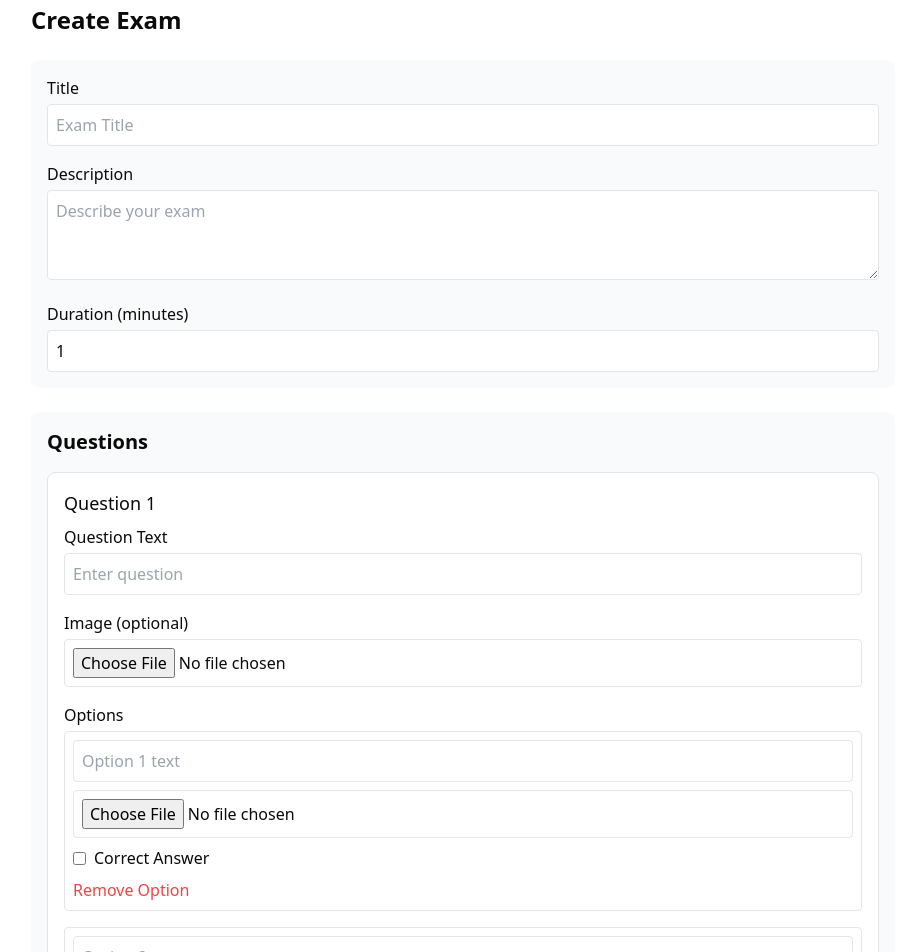
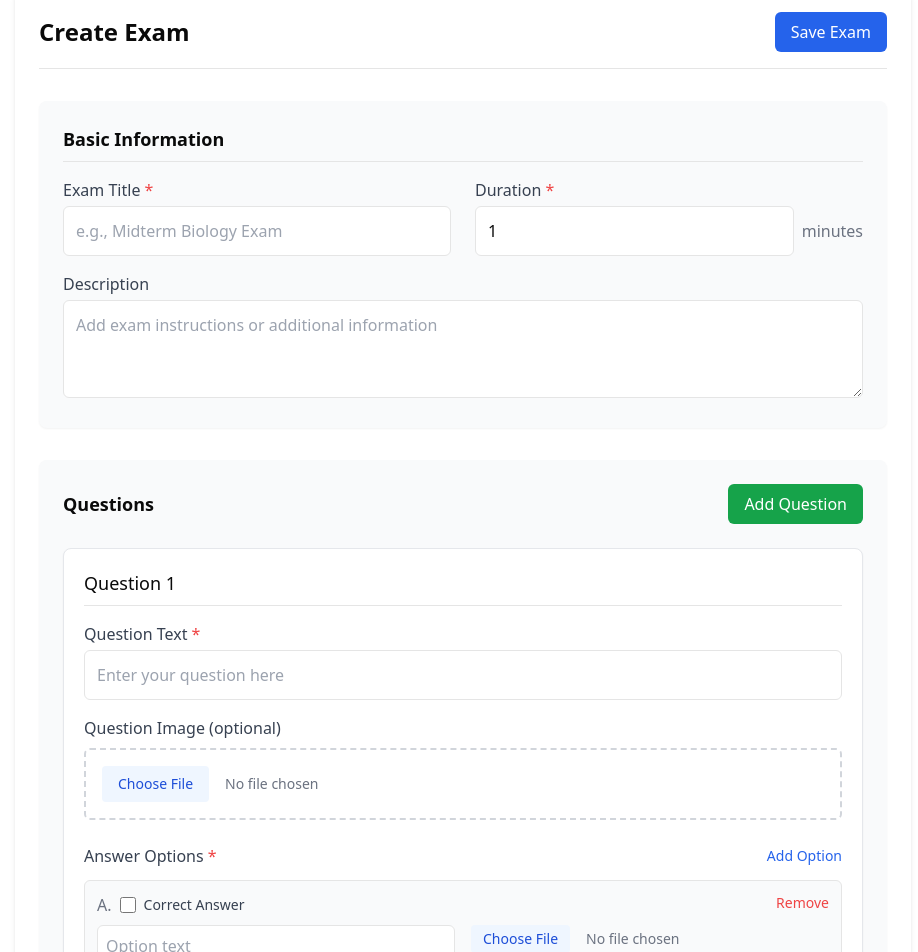
Before and after one commit to cameradekho/mcq-hell, a Next.js app: page /add-exam in a window 1280 px wide. Shown: the part 60-1012 px from the top of the page, without its empty margins (177-1095 px from the left). Built offline with nearby package versions, Linux system fonts and the light colour scheme; no server answers; sample sign-in values are in the browser's storage.

Commit message:
refractor

```diff
--- a/src/components/questions.tsx
+++ b/src/components/questions.tsx
@@ -147,18 +147,32 @@ export const Questions = (props: QuestionProps) => {
   };
 
   return (
-    <div className="p-4 max-w-4xl mx-auto">
-      <form onSubmit={handleSubmit(onSubmit)} className="space-y-6">
-        <h1 className="text-2xl font-bold mb-6">Create Exam</h1>
+    <div className="p-6 max-w-4xl mx-auto bg-white shadow-md rounded-lg">
+      <form onSubmit={handleSubmit(onSubmit)} className="space-y-8">
+        <div className="flex items-center justify-between border-b pb-4">
+          <h1 className="text-2xl font-bold">Create Exam</h1>
+          <button
+            type="submit"
+            className="px-4 py-2 bg-blue-600 text-white rounded-md hover:bg-blue-700 transition-colors flex items-center gap-2"
+          >
+            <span>Save Exam</span>
+          </button>
+        </div>
 
         {/* Basic Information */}
-        <div className="bg-gray-50 p-4 rounded-lg space-y-4">
+        <div className="bg-gray-50 p-6 rounded-lg space-y-4 shadow-sm">
+          <h2 className="text-lg font-semibold border-b pb-2 mb-4">
+            Basic Information
+          </h2>
+          <div className="grid grid-cols-1 md:grid-cols-2 gap-6">
             <div>
-            <label className="block mb-1 font-medium">Title</label>
+              <label className="block mb-1 font-medium text-gray-700">
+                Exam Title <span className="text-red-500">*</span>
+              </label>
               <input
                 {...register("title")}
-              className="w-full border p-2 rounded"
-              placeholder="Exam Title"
+                className="w-full border p-3 rounded-md focus:ring-2 focus:ring-blue-500 focus:border-blue-500 transition-all"
+                placeholder="e.g., Midterm Biology Exam"
               />
               {errors.title && (
                 <p className="text-red-500 text-sm mt-1">
@@ -168,11 +182,35 @@ export const Questions = (props: QuestionProps) => {
             </div>
 
             <div>
-            <label className="block mb-1 font-medium">Description</label>
+              <label className="block mb-1 font-medium text-gray-700">
+                Duration <span className="text-red-500">*</span>
+              </label>
+              <div className="flex items-center">
+                <input
+                  type="number"
+                  min={1}
+                  {...register("duration", { valueAsNumber: true })}
+                  className="w-full border p-3 rounded-md focus:ring-2 focus:ring-blue-500 focus:border-blue-500 transition-all"
+                  placeholder="60"
+                />
+                <span className="ml-2 text-gray-500">minutes</span>
+              </div>
+              {errors.duration && (
+                <p className="text-red-500 text-sm mt-1">
+                  {errors.duration.message}
+                </p>
+              )}
+            </div>
+          </div>
+
+          <div>
+            <label className="block mb-1 font-medium text-gray-700">
+              Description
+            </label>
             <textarea
               {...register("description")}
-              className="w-full border p-2 rounded"
-              placeholder="Describe your exam"
+              className="w-full border p-3 rounded-md focus:ring-2 focus:ring-blue-500 focus:border-blue-500 transition-all"
+              placeholder="Add exam instructions or additional information"
               rows={3}
             />
             {errors.description && (
@@ -181,36 +219,52 @@ export const Questions = (props: QuestionProps) => {
               </p>
             )}
           </div>
-
-          <div>
-            <label className="block mb-1 font-medium">Duration (minutes)</label>
-            <input
-              type="number"
-              min={1}
-              {...register("duration", { valueAsNumber: true })}
-              className="w-full border p-2 rounded"
-              placeholder="Duration in minutes"
-            />
-            {errors.duration && (
-              <p className="text-red-500 text-sm mt-1">
-                {errors.duration.message}
-              </p>
-            )}
-          </div>
         </div>
 
         {/* Questions Section */}
-        <div className="bg-gray-50 p-4 rounded-lg">
-          <h2 className="text-xl font-semibold mb-4">Questions</h2>
+        <div className="bg-gray-50 p-6 rounded-lg shadow-sm">
+          <div className="flex justify-between items-center mb-6">
+            <h2 className="text-lg font-semibold">Questions</h2>
+            <button
+              type="button"
+              onClick={() =>
+                appendQuestion({
+                  question: "",
+                  options: [
+                    { text: "", image: "" },
+                    { text: "", image: "" },
+                    { text: "All of the above", image: "" },
+                    { text: "None of the above", image: "" },
+                  ],
+                  answer: "",
+                })
+              }
+              className="px-4 py-2 bg-green-600 text-white rounded-md hover:bg-green-700 transition-colors flex items-center gap-1"
+            >
+              <span>Add Question</span>
+            </button>
+          </div>
+
           {errors.questions?.message && (
-            <p className="text-red-500 text-sm mb-2">
-              {errors.questions.message}
-            </p>
+            <div className="p-3 bg-red-50 border border-red-200 rounded-md mb-4">
+              <p className="text-red-600 text-sm">{errors.questions.message}</p>
+            </div>
           )}
 
+          {questionFields.length === 0 ? (
+            <div className="text-center py-8 border-2 border-dashed rounded-lg">
+              <p className="text-gray-500">
+                No questions added yet. Click "Add Question" to start.
+              </p>
+            </div>
+          ) : (
+            <div className="space-y-6">
               {questionFields.map((field, questionIndex) => (
-            <div key={field.id} className="border p-4 rounded-lg mb-4 bg-white">
-              <div className="flex justify-between items-center mb-2">
+                <div
+                  key={field.id}
+                  className="border border-gray-200 p-5 rounded-lg mb-4 bg-white shadow-sm"
+                >
+                  <div className="flex justify-between items-center mb-4 pb-2 border-b">
                     <h3 className="text-lg font-medium">
                       Question {questionIndex + 1}
                     </h3>
@@ -218,19 +272,21 @@ export const Questions = (props: QuestionProps) => {
                       <button
                         type="button"
                         onClick={() => removeQuestion(questionIndex)}
-                    className="text-red-500 hover:text-red-700"
+                        className="text-red-500 hover:text-red-700 transition-colors p-1 rounded-full hover:bg-red-50"
                       >
-                    Remove
+                        Remove Question
                       </button>
                     )}
                   </div>
 
                   <div className="mb-4">
-                <label className="block mb-1 font-medium">Question Text</label>
+                    <label className="block mb-1 font-medium text-gray-700">
+                      Question Text <span className="text-red-500">*</span>
+                    </label>
                     <input
                       {...register(`questions.${questionIndex}.question`)}
-                  className="w-full border p-2 rounded"
-                  placeholder="Enter question"
+                      className="w-full border p-3 rounded-md focus:ring-2 focus:ring-blue-500 focus:border-blue-500"
+                      placeholder="Enter your question here"
                     />
                     {errors.questions?.[questionIndex]?.question && (
                       <p className="text-red-500 text-sm mt-1">
@@ -240,10 +296,30 @@ export const Questions = (props: QuestionProps) => {
                   </div>
 
                   {/* Images Upload */}
-              <div className="mb-4">
-                <label className="block mb-1 font-medium">
-                  Image (optional)
+                  <div className="mb-6">
+                    <label className="block mb-2 font-medium text-gray-700">
+                      Question Image (optional)
                     </label>
+                    <div className="flex items-center space-x-4">
+                      {watch(`questions.${questionIndex}.image`) ? (
+                        <div className="relative">
+                          <img
+                            src={watch(`questions.${questionIndex}.image`)}
+                            alt="Preview"
+                            className="w-32 h-32 object-cover rounded-md border"
+                          />
+                          <button
+                            type="button"
+                            onClick={() =>
+                              setValue(`questions.${questionIndex}.image`, "")
+                            }
+                            className="absolute -top-2 -right-2 bg-red-500 text-white rounded-full p-1 text-xs hover:bg-red-600"
+                          >
+                            ✕
+                          </button>
+                        </div>
+                      ) : (
+                        <div className="border-2 border-dashed border-gray-300 rounded-md p-4 w-full">
                           <input
                             type="file"
                             accept="image/*"
@@ -260,33 +336,42 @@ export const Questions = (props: QuestionProps) => {
                                 reader.readAsDataURL(file);
                               }
                             }}
-                  className="w-full border p-2 rounded"
+                            className="w-full text-sm text-gray-500 file:mr-4 file:py-2 file:px-4 file:rounded file:border-0 file:text-sm file:bg-blue-50 file:text-blue-700 hover:file:bg-blue-100"
                           />
-
-                {/* Preview the uploaded image */}
-                {watch(`questions.${questionIndex}.image`) && (
-                  <div className="mt-2 relative">
-                    <img
-                      src={watch(`questions.${questionIndex}.image`)}
-                      alt="Preview"
-                      className="w-32 h-32 object-cover rounded-md"
-                    />
-                    <button
-                      type="button"
-                      onClick={() =>
-                        setValue(`questions.${questionIndex}.image`, "")
-                      }
-                      className="absolute top-0 right-0 bg-red-500 text-white rounded-full p-1 text-xs hover:bg-red-600"
-                    >
-                      ✕
-                    </button>
                         </div>
                       )}
+                    </div>
                   </div>
 
                   {/* Options */}
                   <div className="mb-4">
-                <label className="block mb-1 font-medium">Options</label>
+                    <div className="flex justify-between items-center mb-3">
+                      <label className="block font-medium text-gray-700">
+                        Answer Options <span className="text-red-500">*</span>
+                      </label>
+                      <Controller
+                        control={control}
+                        name={`questions.${questionIndex}.options`}
+                        render={({ field }) => (
+                          <button
+                            type="button"
+                            onClick={() => {
+                              const newOptions = [...field.value];
+                              newOptions.push({
+                                text: "",
+                                image: "",
+                                isCorrect: false,
+                              });
+                              field.onChange(newOptions);
+                            }}
+                            className="text-sm text-blue-600 hover:text-blue-800 flex items-center"
+                          >
+                            <span>Add Option</span>
+                          </button>
+                        )}
+                      />
+                    </div>
+
                     <Controller
                       control={control}
                       name={`questions.${questionIndex}.options`}
@@ -295,21 +380,86 @@ export const Questions = (props: QuestionProps) => {
                           {field.value.map((option, optionIndex) => (
                             <div
                               key={optionIndex}
-                          className="space-y-2 border p-2 rounded"
+                              className="p-3 border rounded-md bg-gray-50 hover:bg-gray-100 transition-colors"
                             >
+                              <div className="flex items-start justify-between mb-2">
+                                <div className="flex items-center">
+                                  <span className="font-medium text-gray-500 mr-2">
+                                    {String.fromCharCode(65 + optionIndex)}.
+                                  </span>
+                                  <input
+                                    type="checkbox"
+                                    id={`correct-${questionIndex}-${optionIndex}`}
+                                    checked={option.isCorrect || false}
+                                    onChange={(e) => {
+                                      const newOptions = [...field.value];
+                                      newOptions[optionIndex].isCorrect =
+                                        e.target.checked;
+                                      field.onChange(newOptions);
+                                    }}
+                                    className="mr-2 h-4 w-4 text-blue-600 focus:ring-blue-500"
+                                  />
+                                  <label
+                                    htmlFor={`correct-${questionIndex}-${optionIndex}`}
+                                    className="text-sm font-medium text-gray-700"
+                                  >
+                                    Correct Answer
+                                  </label>
+                                </div>
+
+                                {field.value.length > 2 && (
+                                  <button
+                                    type="button"
+                                    onClick={() => {
+                                      const newOptions = [...field.value];
+                                      newOptions.splice(optionIndex, 1);
+                                      field.onChange(newOptions);
+                                    }}
+                                    className="text-red-500 hover:text-red-700 text-sm"
+                                  >
+                                    Remove
+                                  </button>
+                                )}
+                              </div>
+
+                              <div className="grid grid-cols-1 md:grid-cols-2 gap-4 mt-2">
                                 {/* Text input for option */}
+                                <div>
                                   <input
                                     value={option.text || ""}
                                     onChange={(e) => {
                                       const newOptions = [...field.value];
-                              newOptions[optionIndex].text = e.target.value;
+                                      newOptions[optionIndex].text =
+                                        e.target.value;
                                       field.onChange(newOptions);
                                     }}
-                            className="w-full border p-2 rounded"
-                            placeholder={`Option ${optionIndex + 1} text`}
+                                    className="w-full border p-2 rounded-md"
+                                    placeholder={`Option text`}
                                   />
+                                </div>
 
                                 {/* Image upload */}
+                                <div>
+                                  {option.image ? (
+                                    <div className="relative inline-block">
+                                      <img
+                                        src={option.image}
+                                        alt="Option preview"
+                                        className="h-16 object-cover rounded-md border"
+                                      />
+                                      <button
+                                        type="button"
+                                        onClick={() => {
+                                          const newOptions = [...field.value];
+                                          newOptions[optionIndex].image = "";
+                                          field.onChange(newOptions);
+                                        }}
+                                        className="absolute -top-2 -right-2 bg-red-500 text-white rounded-full p-1 text-xs hover:bg-red-600"
+                                      >
+                                        ✕
+                                      </button>
+                                    </div>
+                                  ) : (
                                     <input
                                       type="file"
                                       accept="image/*"
@@ -326,85 +476,22 @@ export const Questions = (props: QuestionProps) => {
                                           reader.readAsDataURL(file);
                                         }
                                       }}
-                            className="w-full border p-2 rounded"
+                                      className="w-full text-sm text-gray-500 file:mr-4 file:py-1 file:px-3 file:rounded file:border-0 file:text-sm file:bg-blue-50 file:text-blue-700"
                                     />
-
-                          {/* Preview uploaded image */}
-                          {option.image && (
-                            <div className="relative">
-                              <img
-                                src={option.image}
-                                alt="Option preview"
-                                className="w-32 h-32 object-cover rounded-md"
-                              />
-                              <button
-                                type="button"
-                                onClick={() => {
-                                  const newOptions = [...field.value];
-                                  newOptions[optionIndex].image = "";
-                                  field.onChange(newOptions);
-                                }}
-                                className="absolute top-0 right-0 bg-red-500 text-white rounded-full p-1 text-xs hover:bg-red-600"
-                              >
-                                ✕
-                              </button>
+                                  )}
                                 </div>
-                          )}
-
-                          {/* Correct Answer Checkbox */}
-                          <label className="flex items-center space-x-2">
-                            <input
-                              type="checkbox"
-                              checked={option.isCorrect || false}
-                              onChange={(e) => {
-                                const newOptions = [...field.value];
-                                newOptions[optionIndex].isCorrect =
-                                  e.target.checked;
-                                field.onChange(newOptions);
-                              }}
-                            />
-                            <span>Correct Answer</span>
-                          </label>
-
-                          {/* Remove Option */}
-                          {field.value.length > 2 && (
-                            <button
-                              type="button"
-                              onClick={() => {
-                                const newOptions = [...field.value];
-                                newOptions.splice(optionIndex, 1);
-                                field.onChange(newOptions);
-                              }}
-                              className="text-red-500 hover:text-red-700"
-                            >
-                              Remove Option
-                            </button>
-                          )}
+                              </div>
                             </div>
                           ))}
 
                           {errors.questions?.[questionIndex]?.options && (
                             <p className="text-red-500 text-sm">
-                          {errors.questions[questionIndex]?.options?.message}
+                              {
+                                errors.questions[questionIndex]?.options
+                                  ?.message
+                              }
                             </p>
                           )}
-
-                      {/* Add Option Button */}
-                      <button
-                        type="button"
-                        onClick={() => {
-                          const newOptions = [...field.value];
-                          newOptions.push({
-                            text: "",
-                            image: "",
-                            isCorrect: false,
-                          });
-                          field.onChange(newOptions);
-                        }}
-                        className="text-green-500 hover:text-green-700"
-                      >
-                        Add Option
-                      </button>
                         </div>
                       )}
                     />
@@ -423,7 +510,10 @@ export const Questions = (props: QuestionProps) => {
                   />
                 </div>
               ))}
+            </div>
+          )}
 
+          {questionFields.length > 0 && (
             <button
               type="button"
               onClick={() =>
@@ -438,18 +528,27 @@ export const Questions = (props: QuestionProps) => {
                   answer: "",
                 })
               }
-            className="mt-2 px-4 py-2 bg-green-100 text-green-700 rounded-md hover:bg-green-200"
+              className="mt-6 px-4 py-2 border border-green-600 text-green-700 bg-white rounded-md hover:bg-green-50 transition-colors w-full"
             >
-            Add Question
+              + Add Another Question
             </button>
+          )}
         </div>
 
+        <div className="flex justify-end space-x-4">
+          <button
+            type="button"
+            className="px-6 py-2 bg-gray-200 text-gray-700 rounded-md hover:bg-gray-300 transition-colors"
+          >
+            Save Draft
+          </button>
           <button
             type="submit"
-          className="px-4 py-2 bg-blue-600 text-white rounded-md hover:bg-blue-700"
+            className="px-6 py-2 bg-blue-600 text-white rounded-md hover:bg-blue-700 transition-colors"
           >
             Submit Exam
           </button>
+        </div>
       </form>
     </div>
   );
```
Lines whose indentation alone changed are shown as unchanged.
